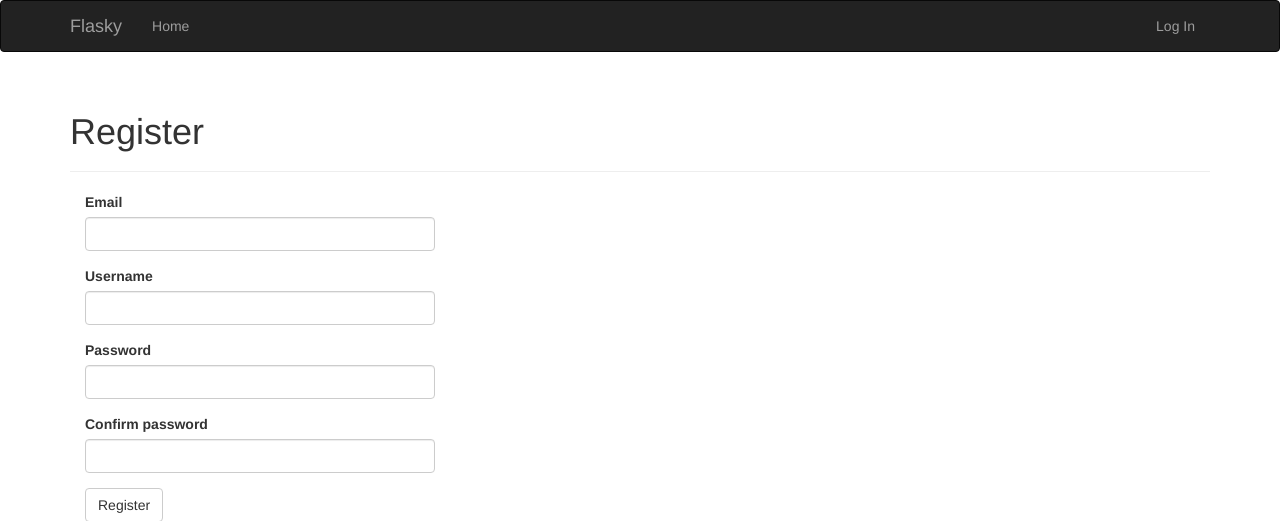
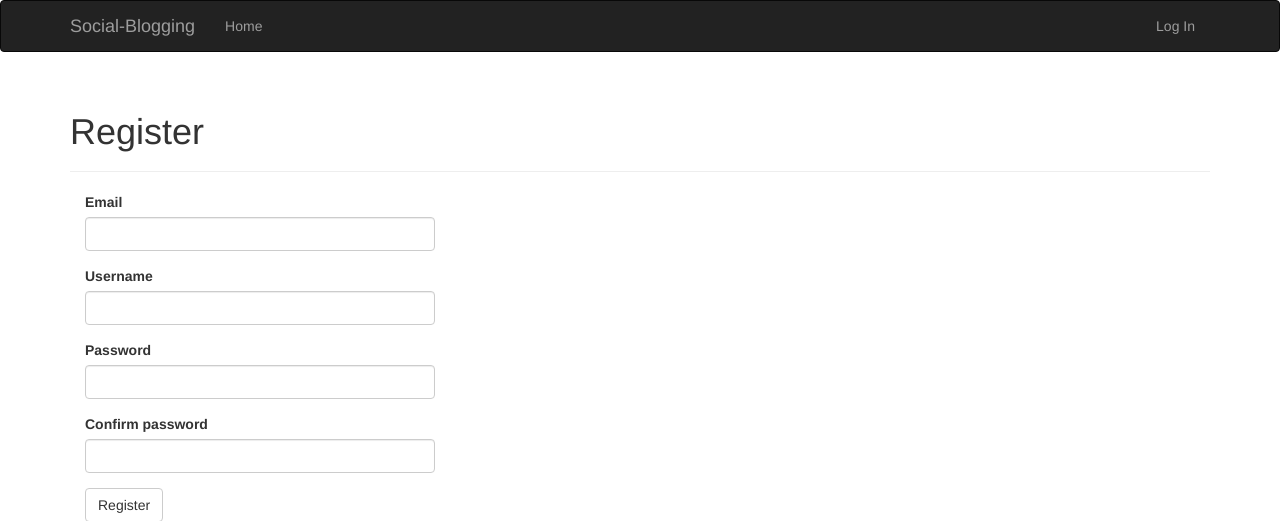
Before and after one commit to mbvyn/social-blogging-app, a Flask app: page /auth/register in a window 1280 px wide. Shown: the top 521 px of the page. Run offline with Flask 2, Linux system fonts and the light colour scheme; some libraries are stand-ins or nearby versions.

Commit message:
Fix a few bugs

```diff
--- a/app/models.py
+++ b/app/models.py
@@ -39,7 +39,7 @@ class User(UserMixin, db.Model):
 
     def generate_confirmation_token(self, expiration=3600):
         s = Serializer(current_app.config['SECRET_KEY'], expiration)
-        return s.dump({'confirm': self.id})
+        return s.dumps({'confirm': self.id}).decode('utf-8')
 
     def confirm(self, token):
         s = Serializer(current_app.config['SECRET_KEY'])
--- a/app/templates/base.html
+++ b/app/templates/base.html
@@ -1,6 +1,6 @@
 {% extends "bootstrap/base.html" %}
 
-{% block title %}Flasky{% endblock %}
+{% block title %}Social-Blogging{% endblock %}
 
 {% block head %}
 {{ super() }}
@@ -18,7 +18,7 @@
                 <span class="icon-bar"></span>
                 <span class="icon-bar"></span>
             </button>
-            <a class="navbar-brand" href="{{ url_for('main.index') }}">Flasky</a>
+            <a class="navbar-brand" href="{{ url_for('main.index') }}">Social-Blogging</a>
         </div>
         <div class="navbar-collapse collapse">
             <ul class="nav navbar-nav">
```
